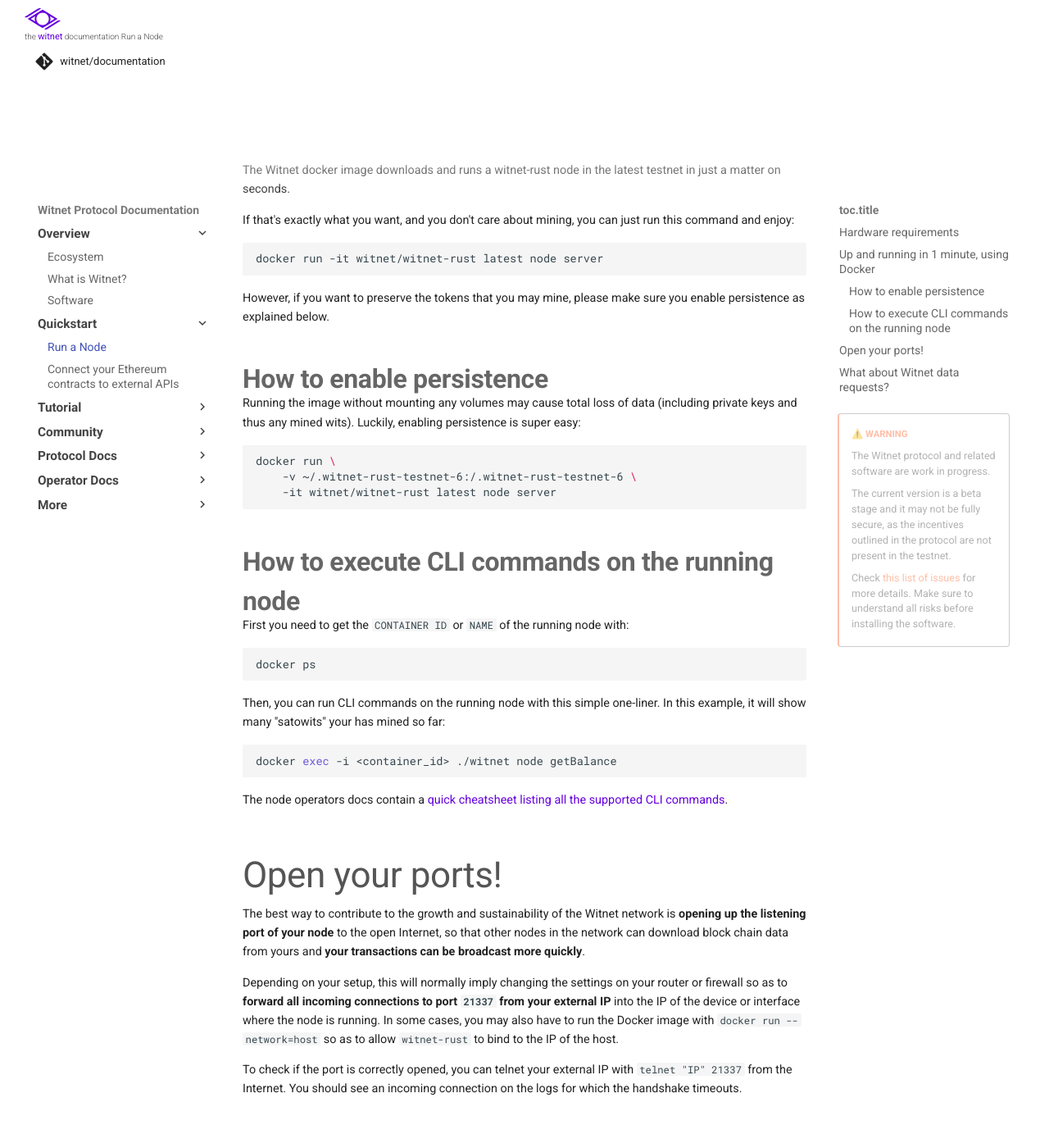
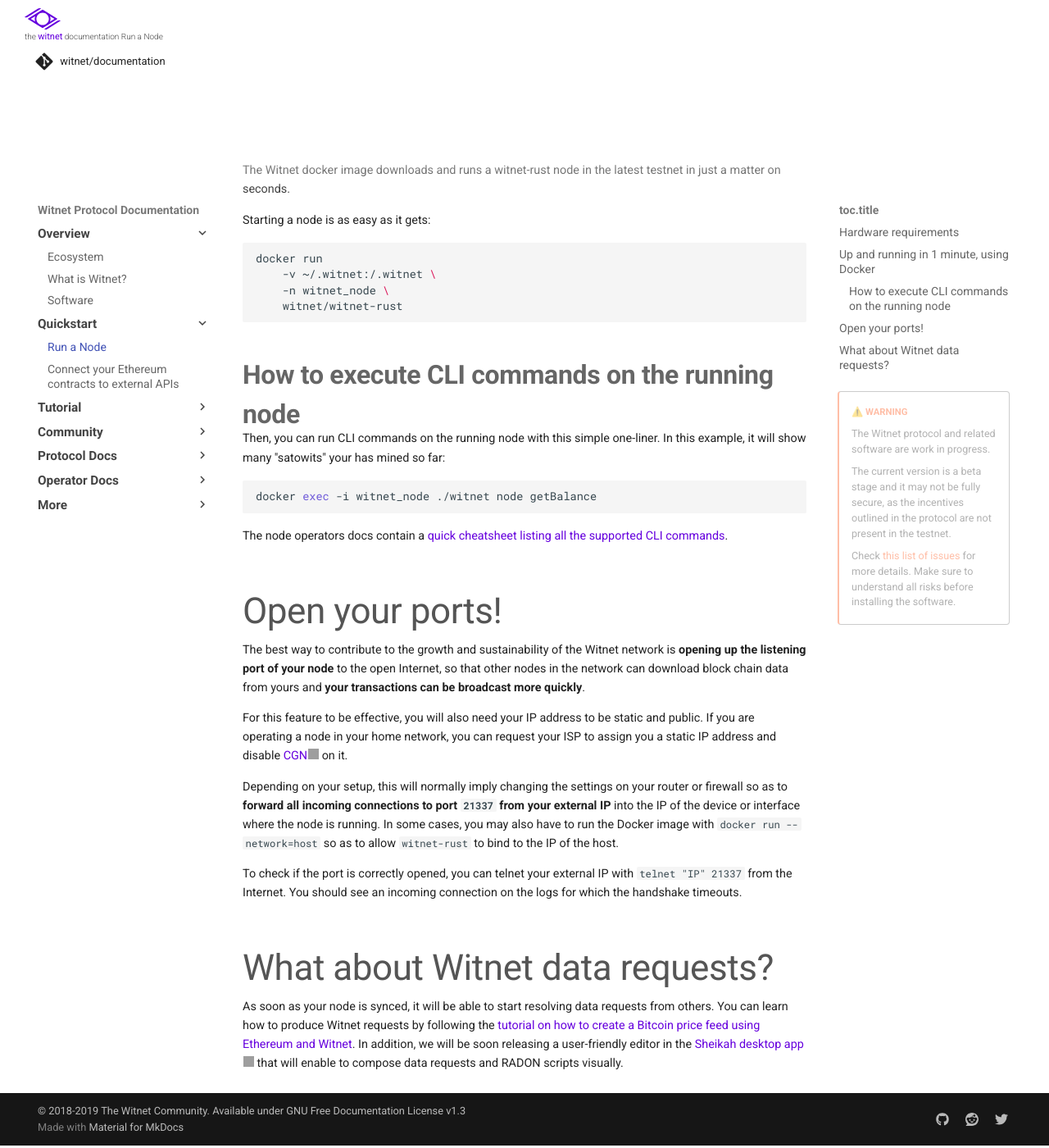
Before and after one commit to witnet/documentation, an MkDocs documentation site: the page built from docs/try/run-a-node.md, in a window 1280 px wide and 1400 px high, scrolled down 783 px. Shown: the whole window at 82% size. Built offline with MkDocs 1.6.1 and Material for MkDocs 9.7.7, drawn with Linux system fonts in a browser that asks for light colours; some web fonts are replaced; comment, search, counter and statistics services are not loaded; grey boxes are pictures that could not be loaded.

Commit message:
docs: update docker image running commands

````diff
--- a/docs/try/run-a-node.md
+++ b/docs/try/run-a-node.md
@@ -27,43 +27,23 @@ be running the node. Remember that some GNU/Linux distributions require some
 The Witnet docker image downloads and runs a witnet-rust node in the latest
 testnet in just a matter on seconds.
 
-If that's exactly what you want, and you don't care about mining, you can
-just run this command and enjoy:
+Starting a node is as easy as it gets:
 
 ```bash
-docker run -it witnet/witnet-rust latest node server
-```
-
-However, if you want to preserve the tokens that you may mine, please make
-sure you enable persistence as explained below.
-
-### How to enable persistence
-
-Running the image without mounting any volumes may cause total loss of data
-(including private keys and thus any mined wits). Luckily, enabling
-persistence is super easy:
-
-```bash
-docker run \
-    -v ~/.witnet-rust-testnet-6:/.witnet-rust-testnet-6 \
-    -it witnet/witnet-rust latest node server
+docker run
+    -v ~/.witnet:/.witnet \
+    -n witnet_node \
+    witnet/witnet-rust
 ```
 
 ### How to execute CLI commands on the running node
-
-First you need to get the `CONTAINER ID` or `NAME` of the running node
-with:
-
-```bash
-docker ps
-```
 
 Then, you can run CLI commands on the running node with this simple
 one-liner. In this example, it will show many "satowits" your has mined
 so far:
 
 ```bash
-docker exec -i <container_id> ./witnet node getBalance
+docker exec -i witnet_node ./witnet node getBalance
 ```
 
 The node operators docs contain a [quick cheatsheet listing all the
@@ -78,6 +58,11 @@ open Internet, so that other nodes in the network can download block
 chain data from yours and **your transactions can be broadcast more
 quickly**.
 
+For this feature to be effective, you will also need your IP address to
+be static and public. If you are operating a node in your home network,
+you can request your ISP to assign you a static IP address and disable
+[CGN] on it.
+
 Depending on your setup, this will normally imply changing the settings
 on your router or firewall so as to **forward all incoming connections
 to port `21337` from your external IP** into the IP of the device or
@@ -85,7 +70,9 @@ interface where the node is running. In some cases, you may also have to
 run the Docker image with `docker run --network=host` so as to allow
 `witnet-rust` to bind to the IP of the host.
 
-To check if the port is correctly opened, you can telnet your external IP with `telnet "IP" 21337` from the Internet. You should see an incoming connection on the logs for which the handshake timeouts.
+To check if the port is correctly opened, you can telnet your external
+IP with `telnet "IP" 21337` from the Internet. You should see an incoming
+connection on the logs for which the handshake timeouts.
 
 ## What about Witnet data requests?
 
@@ -103,3 +90,4 @@ enable to compose data requests and RADON scripts visually.
 [Sheikah]: https://github.com/aesedepece/sheikah
 [hardware-requirements]: /node-operators/hardware-requirements
 [docker-extra-steps]: https://docs.docker.com/install/linux/linux-postinstall/
+[CGN]: https://en.wikipedia.org/wiki/Carrier-grade_NAT
````
